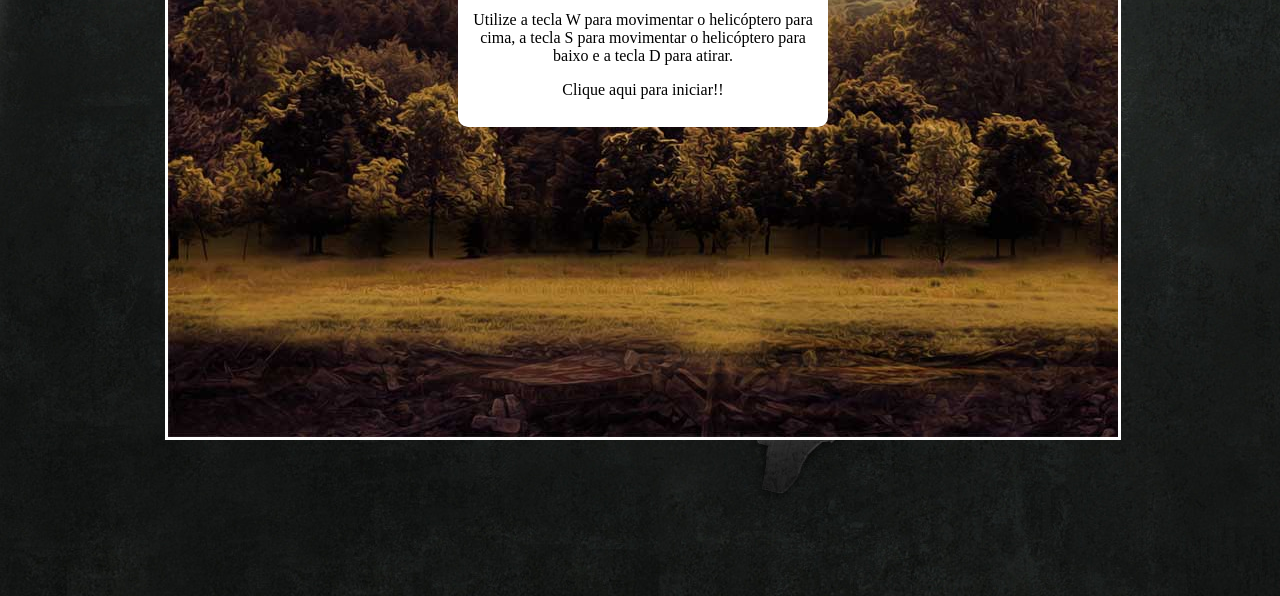
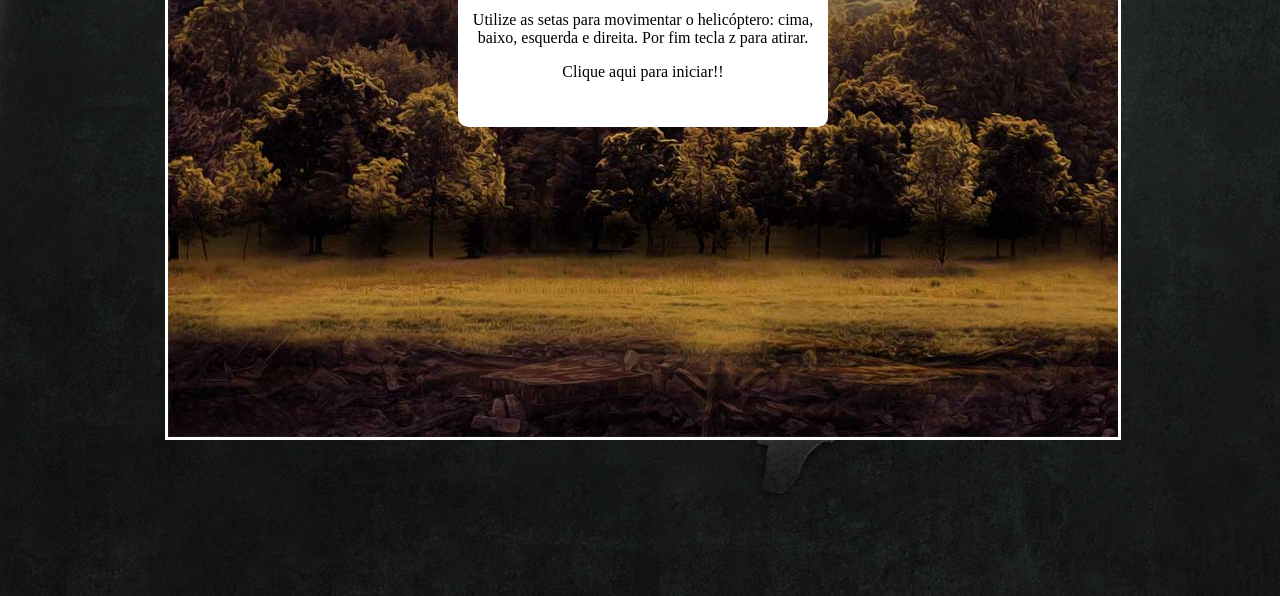
Before and after one commit to bruno-capim/CallOfAir-GameHTML, a plain HTML site: page Call Of Air/index.html in a window 1280 px wide. Shown: the part 204-800 px from the top of the page. Drawn offline with Linux system fonts and the light colour scheme.

Commit message:
Update-Text

```diff
--- a/Call Of Air/index.html
+++ b/Call Of Air/index.html
@@ -12,7 +12,7 @@
 	<div id="fundoGame"> <!-- div fundoGame !-->
 
 		<div id="inicio" onclick="start()"><h1> Call Of Air </h1> <!-- div inicio !-->
-		<p>Utilize a tecla W para movimentar o helicóptero para cima, a tecla S para movimentar o helicóptero para baixo e a tecla D para atirar.</p>
+		<p>Utilize as setas para movimentar o helicóptero: cima, baixo, esquerda e direita. Por fim tecla z para atirar.</p>
 		<p> Clique aqui para iniciar!! </p>
 		</div> <!-- Fim da div inicio !-->
 
```
